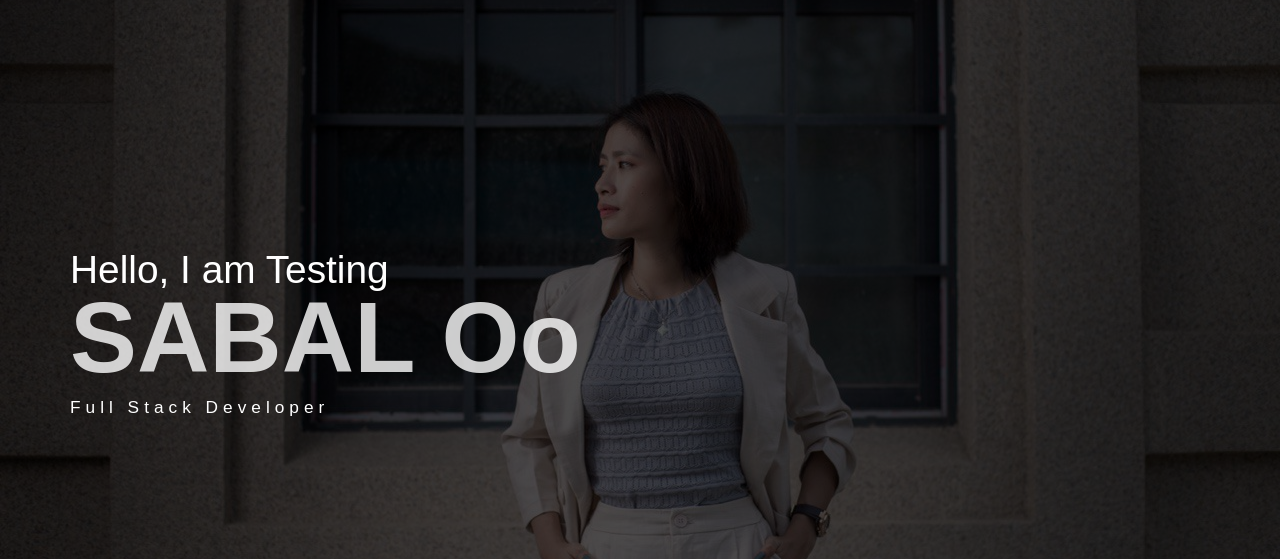
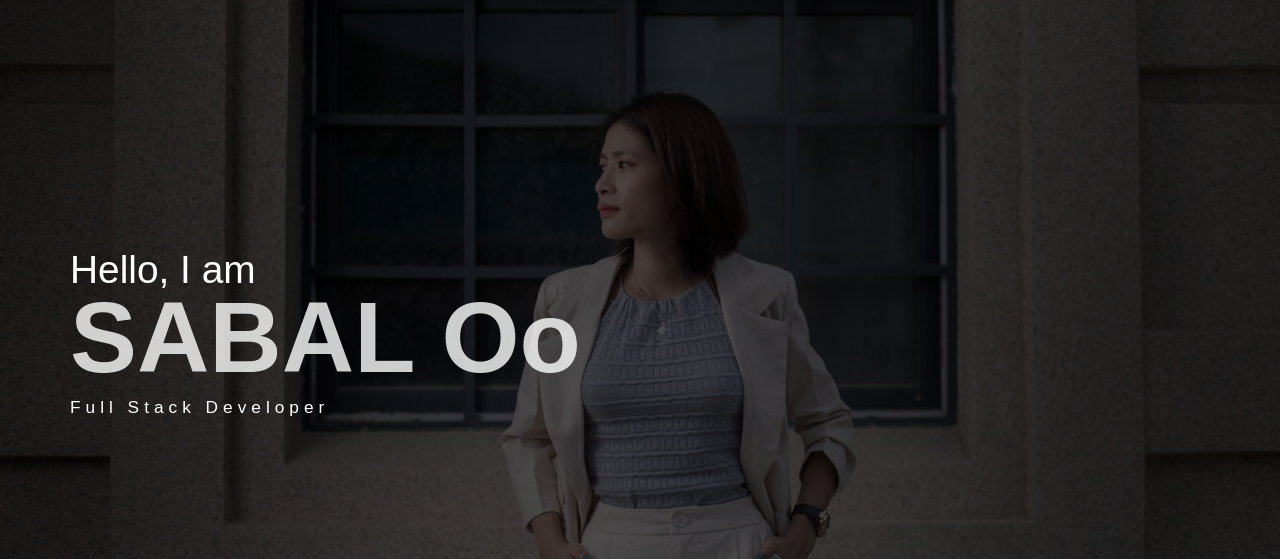
Before and after one commit to BaeEu/Sabal, a website: page public_html/index.html in a window 1280 px wide. Shown: the top 559 px of the page. Drawn offline with Linux system fonts and the light colour scheme; some packages are replaced by stand-ins of ours.

Commit message:
remodified title

```diff
--- a/public_html/index.html
+++ b/public_html/index.html
@@ -19,7 +19,7 @@
     <header class="header">
         <div class="container">
             <div class="header-content">
-                <h4 class="header-subtitle">Hello, I am Testing</h4>
+                <h4 class="header-subtitle">Hello, I am </h4>
                 <h1 class="header-title">SABAL Oo</h1>
                 <h6 class="header-mono">Full Stack Developer</h6>
             </div>
```
